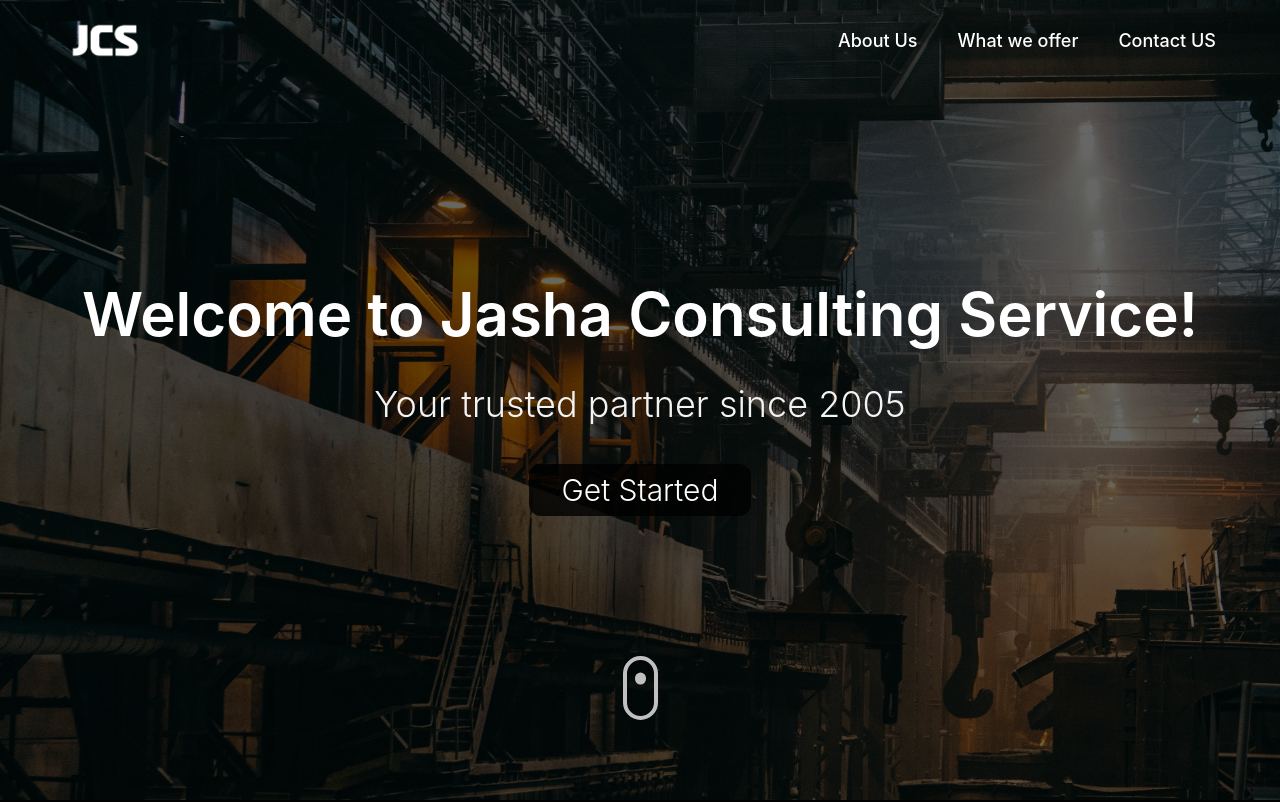
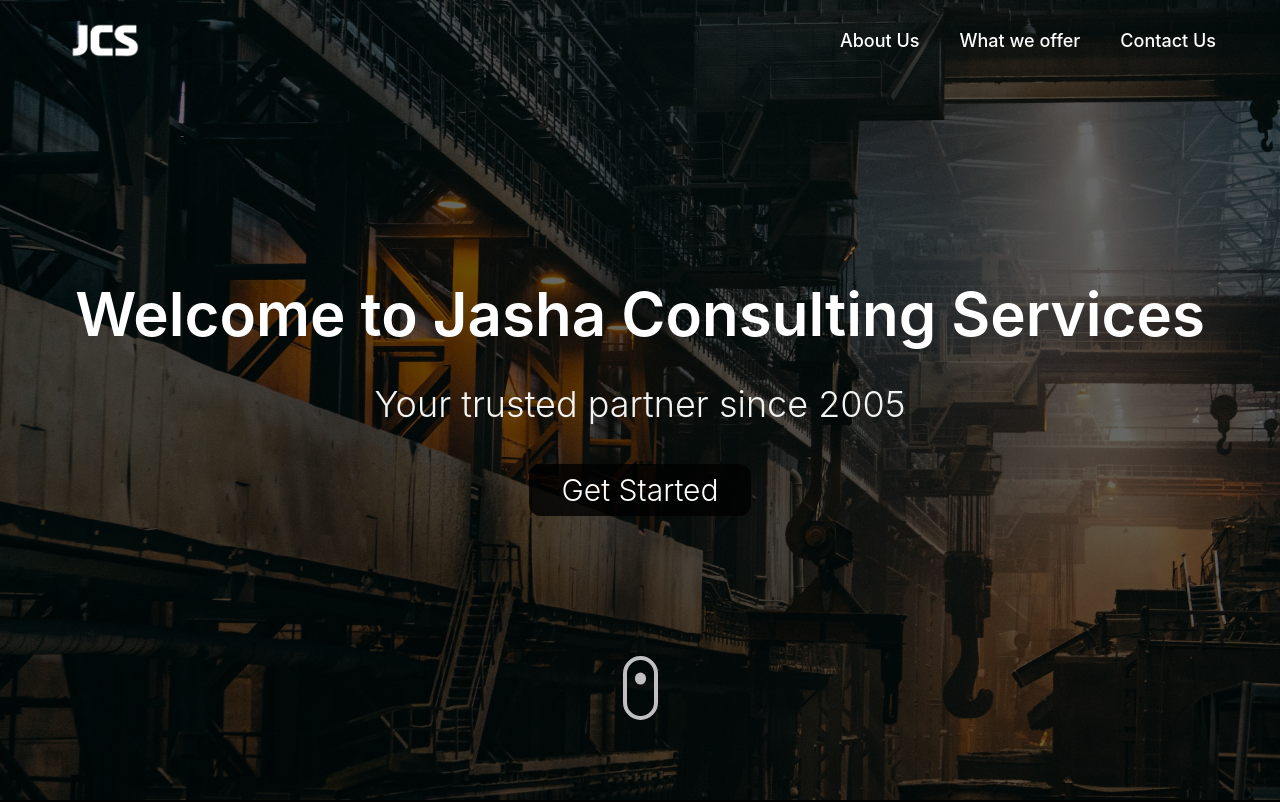
Before and after one commit to CodingDyl/JashaWeb, a React (Vite) app: page / in a window 1280 px wide. Shown: the top 802 px of the page. Built offline with nearby package versions, Linux system fonts and the light colour scheme.

Commit message:
updated home screen

```diff
--- a/src/components/HomePage.jsx
+++ b/src/components/HomePage.jsx
@@ -58,7 +58,7 @@ const HomePage = () => {
      <div className='h-screen flex items-center justify-center'>
         <div className="text-center mx-auto flex flex-col items-center gap-8 md:gap-10">
                 <h1 className="text-4xl md:text-6xl font-semibold text-white" >
-                    Welcome to Jasha Consulting Service!
+                    Welcome to Jasha Consulting Services
                 </h1>
                 <p className="font-light text-xl md:text-4xl text-white-100">Your trusted partner since 2005</p>
                 <a href="" className="px-8 py-2 inline-block bg-primary/80 text-white font-light md:text-3xl text-xl rounded-xl hover:bg-transparent hover:border-2 hover:border-black">Get Started</a>
--- a/src/constants/index.js
+++ b/src/constants/index.js
@@ -9,7 +9,7 @@ const navLinks = [
     },
     {
         id: "#contact",
-        title: "Contact US"
+        title: "Contact Us"
     },
 ];
 
```
